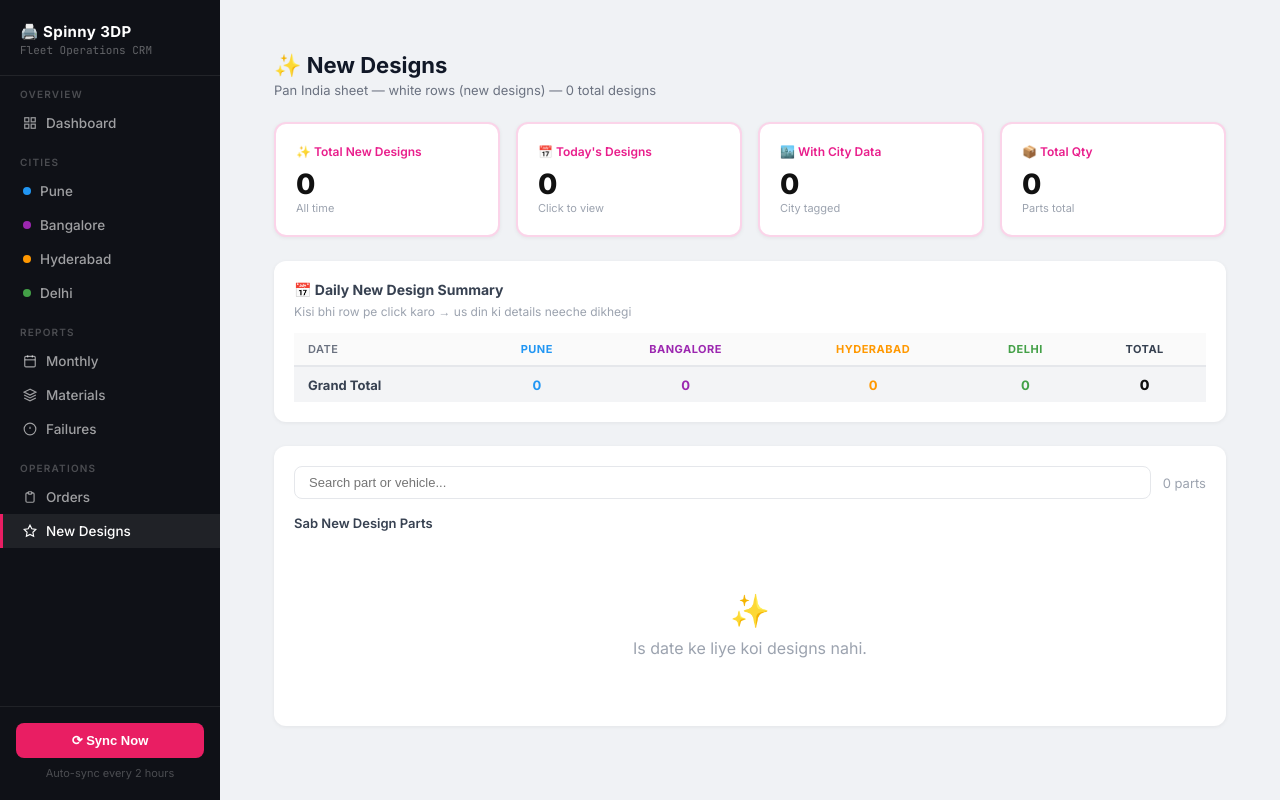
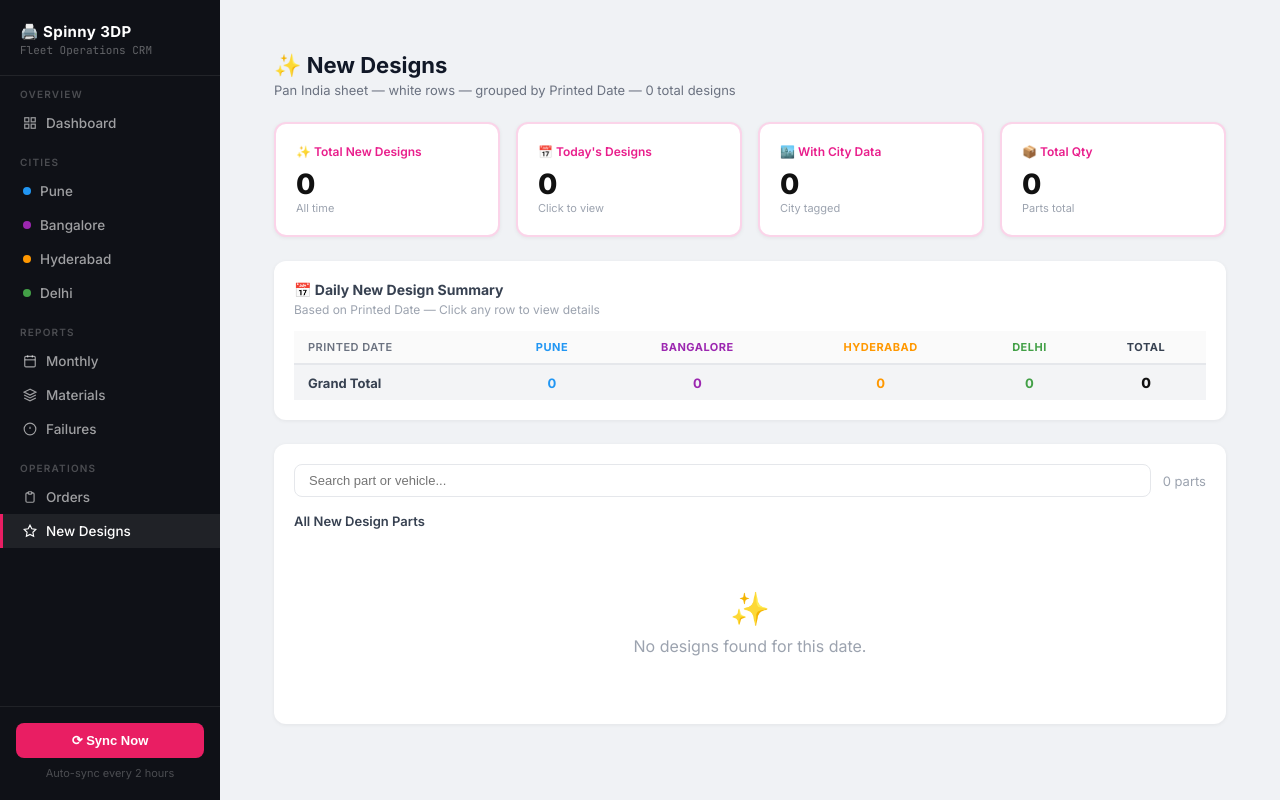
Before and after one commit to vishal15-ops/spinny-3dp-crm, a Flask app: page /designs in a window 1280 px wide. Run offline with Flask 3, Linux system fonts and the light colour scheme.

Commit message:
Update designs.html

```diff
--- a/templates/designs.html
+++ b/templates/designs.html
@@ -7,13 +7,13 @@
   <div style="margin-bottom:24px">
     <h1 style="font-size:22px;font-weight:700;margin:0 0 4px">✨ New Designs</h1>
     <div style="color:#6b7280;font-size:13px">
-      Pan India sheet — white rows (new designs) —
+      Pan India sheet — white rows — grouped by Printed Date —
       {% if filter_today=='today' %}
-        <span style="color:#e91e8c;font-weight:600">Aaj ke {{ designs|length }} designs</span>
-        <a href="/designs" style="margin-left:10px;font-size:12px;color:#6b7280;text-decoration:underline">← Sab dikhaao</a>
+        <span style="color:#e91e8c;font-weight:600">Today's {{ designs|length }} designs</span>
+        <a href="/designs" style="margin-left:10px;font-size:12px;color:#6b7280;text-decoration:underline">← Show All</a>
       {% elif filter_date %}
-        <span style="color:#e91e8c;font-weight:600">{{ filter_date }} ke {{ designs|length }} designs</span>
-        <a href="/designs" style="margin-left:10px;font-size:12px;color:#6b7280;text-decoration:underline">← Sab dikhaao</a>
+        <span style="color:#e91e8c;font-weight:600">{{ filter_date }} — {{ designs|length }} designs</span>
+        <a href="/designs" style="margin-left:10px;font-size:12px;color:#6b7280;text-decoration:underline">← Show All</a>
       {% else %}
         {{ all_count }} total designs
       {% endif %}
@@ -31,7 +31,7 @@
       <div style="background:{% if filter_today=='today' %}rgba(233,30,140,0.08){% else %}#fff{% endif %};border-radius:12px;padding:20px;border:2px solid {% if filter_today=='today' %}#e91e8c{% else %}#e91e8c30{% endif %};box-shadow:0 1px 4px rgba(0,0,0,0.06);cursor:pointer">
         <div style="font-size:12px;font-weight:600;color:#e91e8c;margin-bottom:8px">📅 Today's Designs</div>
         <div style="font-size:28px;font-weight:800;color:#111">{{ today_count }}</div>
-        <div style="font-size:11px;color:#9ca3af">{% if filter_today=='today' %}👆 Showing now{% else %}Click to view{% endif %}</div>
+        <div style="font-size:11px;color:#9ca3af">{% if filter_today=='today' %}Showing now{% else %}Click to view{% endif %}</div>
       </div>
     </a>
     <div style="background:#fff;border-radius:12px;padding:20px;border:2px solid #e91e8c30;box-shadow:0 1px 4px rgba(0,0,0,0.06)">
@@ -50,13 +50,13 @@
 
   <!-- Daily Summary -->
   <div style="background:#fff;border-radius:12px;padding:20px;margin-bottom:24px;box-shadow:0 1px 4px rgba(0,0,0,0.06)">
-    <div style="font-size:14px;font-weight:700;margin-bottom:6px;color:#374151">📅 Daily New Design Summary</div>
-    <div style="font-size:12px;color:#9ca3af;margin-bottom:14px">Kisi bhi row pe click karo → us din ki details neeche dikhegi</div>
+    <div style="font-size:14px;font-weight:700;margin-bottom:4px;color:#374151">📅 Daily New Design Summary</div>
+    <div style="font-size:12px;color:#9ca3af;margin-bottom:14px">Based on Printed Date — Click any row to view details</div>
     <div style="overflow-x:auto">
       <table style="width:100%;border-collapse:collapse;font-size:13px">
         <thead>
           <tr style="background:#f9fafb">
-            <th style="text-align:left;padding:9px 14px;color:#6b7280;font-weight:600;border-bottom:2px solid #e5e7eb">Date</th>
+            <th style="text-align:left;padding:9px 14px;color:#6b7280;font-weight:600;border-bottom:2px solid #e5e7eb">Printed Date</th>
             {% for city in cities %}
             <th style="text-align:center;padding:9px 14px;color:{{ city_color[city] }};font-weight:700;border-bottom:2px solid #e5e7eb">{{ city }}</th>
             {% endfor %}
@@ -72,7 +72,7 @@
             onmouseover="this.style.background='rgba(233,30,140,0.07)'"
             onmouseout="this.style.background='{% if is_sel %}rgba(233,30,140,0.10){% elif is_today %}rgba(233,30,140,0.04){% else %}white{% endif %}'">
             <td style="padding:8px 14px;font-family:monospace;font-size:12px;font-weight:{% if is_today or is_sel %}700{% else %}400{% endif %};color:{% if is_today or is_sel %}#e91e8c{% else %}#374151{% endif %}">
-              {{ day }}{% if is_today %} ●{% endif %}{% if is_sel %} 👆{% endif %}
+              {{ day }}{% if is_today %} ●{% endif %}{% if is_sel %} ◀{% endif %}
             </td>
             {% set rt=namespace(v=0) %}
             {% for city in cities %}
@@ -109,15 +109,15 @@
       <span style="color:#9ca3af;font-size:13px">{{ designs|length }} parts</span>
     </div>
     <div style="font-size:13px;font-weight:600;margin-bottom:12px;color:#374151">
-      {% if filter_date %}📅 {{ filter_date }} ke New Designs
-      {% elif filter_today=='today' %}📅 Aaj ke New Designs
-      {% else %}Sab New Design Parts
+      {% if filter_date %}📅 Designs Printed on {{ filter_date }}
+      {% elif filter_today=='today' %}📅 Today's New Designs
+      {% else %}All New Design Parts
       {% endif %}
     </div>
     {% if not designs %}
     <div style="text-align:center;padding:48px;color:#9ca3af">
       <div style="font-size:32px;margin-bottom:8px">✨</div>
-      <div>Is date ke liye koi designs nahi.</div>
+      <div>No designs found for this date.</div>
     </div>
     {% else %}
     <div style="overflow-x:auto">
@@ -128,17 +128,17 @@
             <th style="text-align:left;padding:8px 10px;color:#6b7280;font-weight:600;border-bottom:1px solid #e5e7eb">Part Name</th>
             <th style="text-align:center;padding:8px 10px;color:#6b7280;font-weight:600;border-bottom:1px solid #e5e7eb">Qty</th>
             <th style="text-align:left;padding:8px 10px;color:#6b7280;font-weight:600;border-bottom:1px solid #e5e7eb">Design Date</th>
-            <th style="text-align:left;padding:8px 10px;color:#6b7280;font-weight:600;border-bottom:1px solid #e5e7eb">Printed Date</th>
+            <th style="text-align:left;padding:8px 10px;color:#e91e8c;font-weight:700;border-bottom:1px solid #e5e7eb">Printed Date</th>
             <th style="text-align:left;padding:8px 10px;color:#6b7280;font-weight:600;border-bottom:1px solid #e5e7eb">City</th>
             <th style="text-align:left;padding:8px 10px;color:#6b7280;font-weight:600;border-bottom:1px solid #e5e7eb">Material</th>
             <th style="text-align:left;padding:8px 10px;color:#6b7280;font-weight:600;border-bottom:1px solid #e5e7eb">Vehicle</th>
-            <th style="text-align:left;padding:8px 10px;color:#e91e8c;font-weight:700;border-bottom:1px solid #e5e7eb">Printed By</th>
+            <th style="text-align:left;padding:8px 10px;color:#6b7280;font-weight:600;border-bottom:1px solid #e5e7eb">Printed By</th>
             <th style="text-align:left;padding:8px 10px;color:#6b7280;font-weight:600;border-bottom:1px solid #e5e7eb">File Name</th>
           </tr>
         </thead>
         <tbody id="dsnBody">
           {% for d in designs %}
-          {% set is_today=(d.design_date==today_str) %}
+          {% set is_today=(d.printed_date==today_str) %}
           <tr style="border-bottom:1px solid #f3f4f6;{% if is_today %}background:rgba(233,30,140,0.03);{% endif %}"
             onmouseover="this.style.background='#f9fafb'"
             onmouseout="this.style.background='{% if is_today %}rgba(233,30,140,0.03){% endif %}'">
@@ -148,8 +148,8 @@
               {% if is_today %}<span style="background:#e91e8c;color:#fff;font-size:9px;padding:1px 5px;border-radius:8px;margin-left:4px">NEW</span>{% endif %}
             </td>
             <td style="padding:8px 10px;text-align:center;font-weight:700;color:#e91e8c">{{ d.qty or '—' }}</td>
-            <td style="padding:8px 10px;font-family:monospace;font-size:11px;color:{% if is_today %}#e91e8c{% else %}#6b7280{% endif %};font-weight:{% if is_today %}700{% else %}400{% endif %}">{{ d.design_date or '—' }}</td>
-            <td style="padding:8px 10px;font-family:monospace;font-size:11px;color:#6b7280">{{ d.printed_date or '—' }}</td>
+            <td style="padding:8px 10px;font-family:monospace;font-size:11px;color:#6b7280">{{ d.design_date or '—' }}</td>
+            <td style="padding:8px 10px;font-family:monospace;font-size:11px;font-weight:{% if is_today %}700{% else %}500{% endif %};color:{% if is_today %}#e91e8c{% else %}#374151{% endif %}">{{ d.printed_date or '—' }}</td>
             <td style="padding:8px 10px">
               {% if d.city %}<span style="background:{{ city_color.get(d.city,'#90A4AE') }};color:#fff;padding:2px 8px;border-radius:12px;font-size:11px;font-weight:600">{{ d.city }}</span>
               {% else %}—{% endif %}
```
